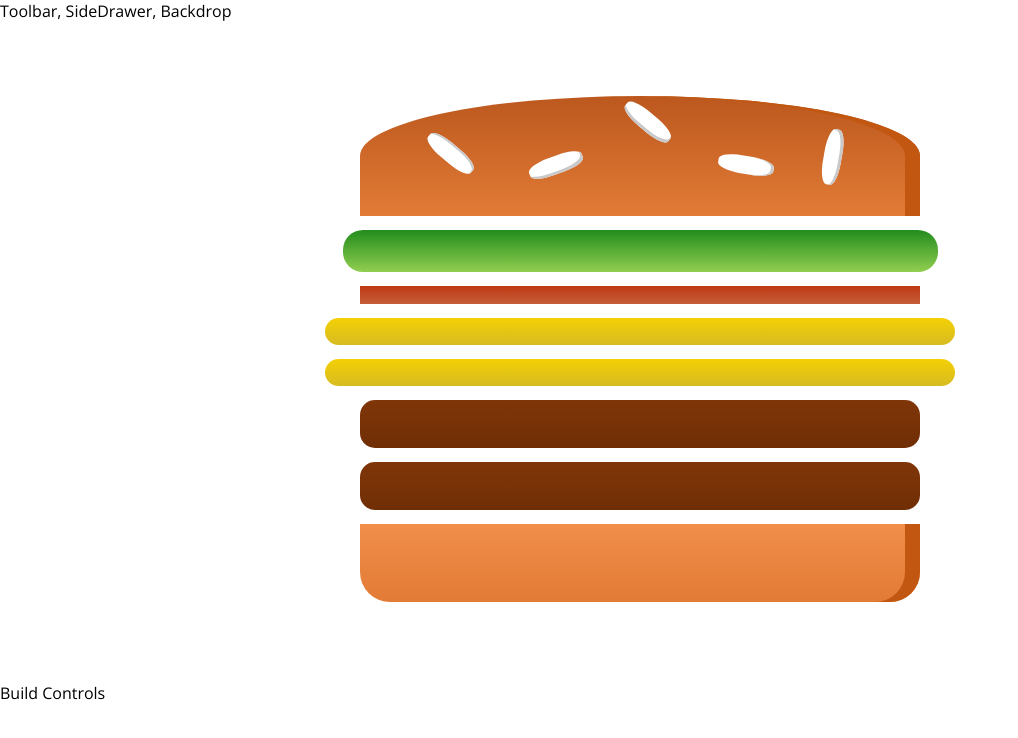
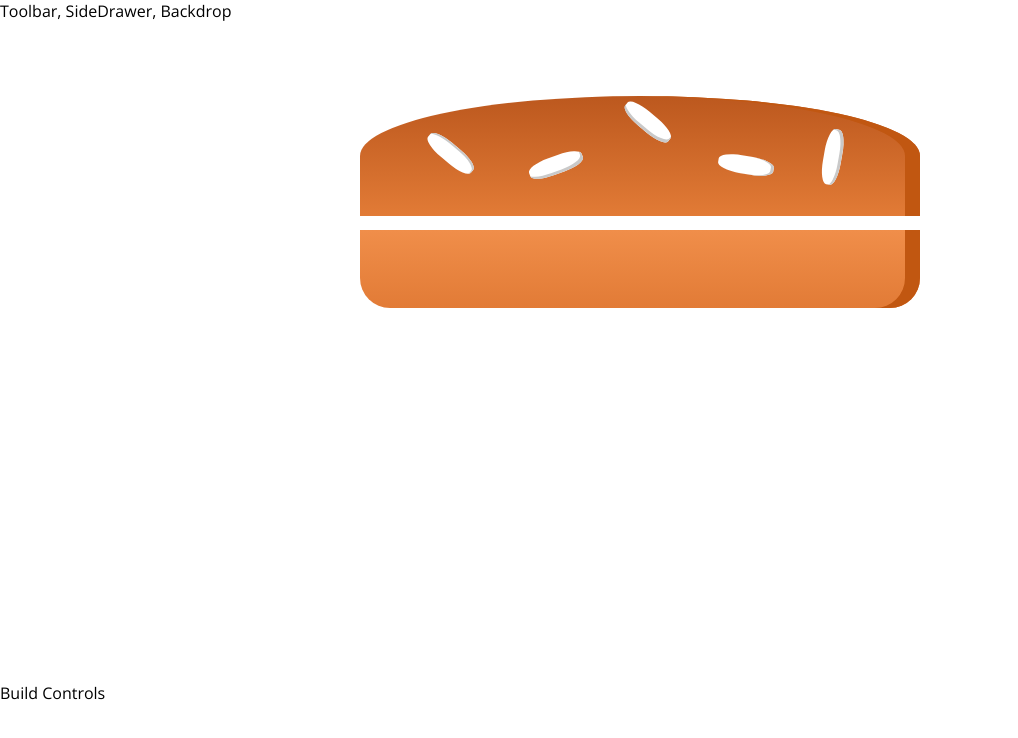
Before and after one commit to rgreaner/burgerBuilder, a React app: page / in a window 1280 px wide. Shown: the top 738 px of the page, without its empty margins (0-1018 px from the left). Built offline with nearby package versions, Linux system fonts and the light colour scheme.

Commit message:
Added explanation of code to Burger.js

```diff
--- a/src/components/Burger/Burger.js
+++ b/src/components/Burger/Burger.js
@@ -4,8 +4,18 @@ import classes from './Burger.css';
 
 const burger = (props) => {
     const transformedIngredients = Object.keys(props.ingredients).map(igKey => {
-        return [...Array(props.ingredients[igKey])].map((_, i) => {
+        //Extracting keys of a give obj & turning that into an array. --->Array of keys
+        //Map then executes a function on each element in the array.
+            //Transform the string value from igKey into an array with as many elements as there are ingredients for a given ingredient.
+                //Ex: If I have 2 cheese ingredients, I want to transform that cheese string into an array with 2 elements. The element doesn't matter, just the length of the array.
+        return [...Array(props.ingredients[igKey]
+            //Make a new array with length of props.ingredients[igKey]. (Amount of the given ingredient)
+            )].map((_, i) => {
+                //_ is an arg name to indicate a blank, since the element itself doesn't matter. i is the index of the element.
             return <BurgerIngredient key={igKey + i} type={igKey} />;
+            //Key--makes the unique key
+                //Ex: key={igKey + i} equals key={cheese +1} equals key={cheese1}
+
         });
     });
 
--- a/src/containers/BurgerBuilder/BurgerBuilder.js
+++ b/src/containers/BurgerBuilder/BurgerBuilder.js
@@ -5,10 +5,10 @@ import Burger from '../../components/Burger/Burger';
 class BurgerBuilder extends Component {
     state = {
         ingredients: {
-            salad: 1,
-            bacon: 1,
-            cheese: 2,
-            meat: 2
+            salad: 0,
+            bacon: 0,
+            cheese: 0,
+            meat: 0
         }
     }
 
```
